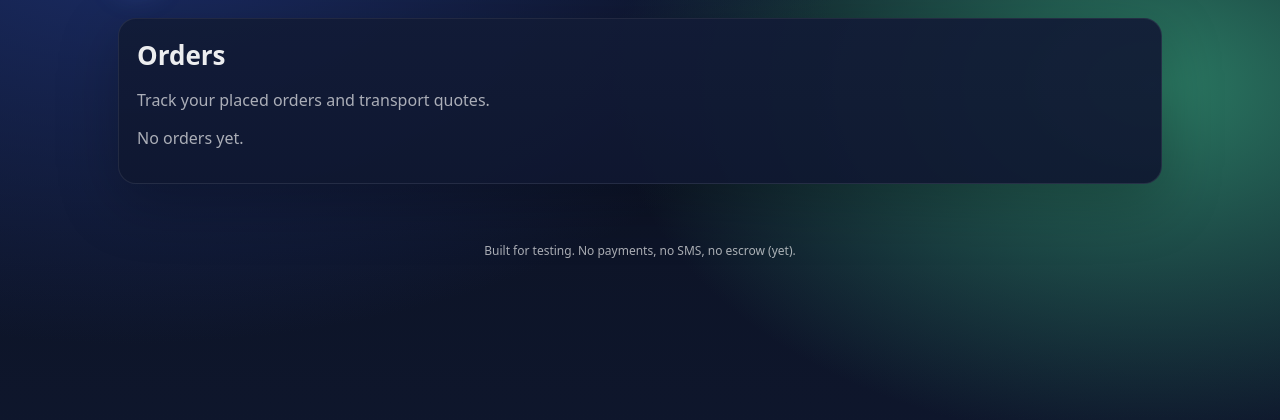
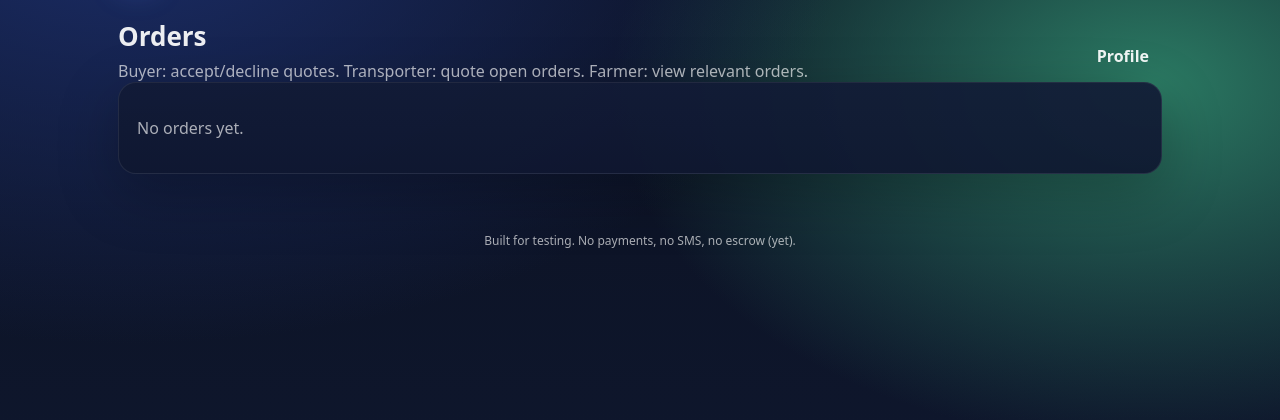
Before and after one commit to tonyorjime-cloud/agromath-mvp, a Flask app: page /orders in a window 1280 px wide. Shown: the part 76-496 px from the top of the page. Run offline with Flask 3, Linux system fonts and the light colour scheme; the visitor is signed in with stand-in values (Sample User, id 1); data comes from the database, SQL or seed files in the repository.

Commit message:
Fix orders page iteration bug (pack.items error)

```diff
--- a/templates/orders.html
+++ b/templates/orders.html
@@ -1,77 +1,108 @@
 {% extends "base.html" %}
 {% block content %}
 
+<div class="row space">
+  <div>
+    <h2>Orders</h2>
+    <div class="muted">Buyer: accept/decline quotes. Transporter: quote open orders. Farmer: view relevant orders.</div>
+  </div>
+  <div class="pillrow">
+    {% if user.role == 'buyer' %}
+      <a class="btn btn-ghost" href="/buyer">Products</a>
+      <a class="btn btn-ghost" href="/checkout">Checkout</a>
+    {% elif user.role == 'farmer' %}
+      <a class="btn btn-ghost" href="/farmer">Dashboard</a>
+    {% elif user.role == 'transporter' %}
+      <a class="btn btn-ghost" href="/transport">Dashboard</a>
+    {% endif %}
+    <a class="btn btn-light" href="/profile">Profile</a>
+  </div>
+</div>
+
 <div class="card">
-  <h2>Orders</h2>
-  <p class="muted">Track your placed orders and transport quotes.</p>
-
   {% if orders %}
     <div class="orders">
       {% for pack in orders %}
+
+        {# --- Normalize pack for both dict packs and object packs --- #}
+        {% if pack is mapping %}
+          {% set o = pack.get('order') %}
+          {% set items_list = pack.get('items', pack.get('order_items', [])) %}
+          {% set quotes_list = pack.get('quotes', []) %}
+        {% else %}
+          {% set o = pack.order %}
+          {# IMPORTANT: never use pack.items here (it conflicts with dict.items) #}
+          {% set items_list = pack.order_items if pack.order_items is defined else (pack.items_list if pack.items_list is defined else []) %}
+          {% set quotes_list = pack.quotes if pack.quotes is defined else [] %}
+        {% endif %}
+
         <div class="order-card">
           <div class="row">
             <div>
-              <div class="strong">Order {{ pack["order_id"] }}</div>
-              <div class="muted small">
-                {{ pack["origin"] }} → {{ pack["dest"] }}
-                {% if pack.get("eta_hours") %} · ETA {{ pack["eta_hours"] }} hrs{% endif %}
-                · {{ pack["created_at"] }}
+              <div class="strong">{{ o.id }}</div>
+              <div class="muted small">{{ o.origin }} → {{ o.dest }} · {{ o.created_at }}</div>
             </div>
-            </div>
-            <div class="status">{{ pack["status"] }}</div>
-          </div>
-
-          <div class="summary">
-            <div class="sumrow"><span>Items total</span><b>{{ money(pack["items_total"]) }}</b></div>
-            <div class="sumrow"><span>Transport</span><b>{{ money(pack["transport"]) }}</b></div>
-            <div class="sumrow"><span>Grand total</span><b>{{ money(pack["grand_total"]) }}</b></div>
+            <div class="status">{{ o.status }}</div>
           </div>
 
           <div class="spacer"></div>
 
           <div class="muted small strong">Items</div>
-          <div class="items">
-            {% for it in pack["items"] %}
-              <div class="itemrow">
-                <span>{{ it["name"] }} × {{ it["qty"] }}</span>
-                <b>{{ money(it["subtotal"]) }}</b>
-              </div>
+          <ul class="list">
+            {% if items_list %}
+              {% for it in items_list %}
+                <li>{{ it.product_name }} ({{ it.qty }} {{ it.product_unit }}) — {{ it.farmer_name }}</li>
               {% endfor %}
+            {% else %}
+              <li class="muted">No items found.</li>
+            {% endif %}
+          </ul>
+
+          <div class="spacer"></div>
+
+          <div class="muted small strong">Transport quotes</div>
+
+          {% if quotes_list %}
+            <div class="table">
+              <div class="thead">
+                <div>Transporter</div><div>Price</div><div>ETA</div><div>Status</div>
+                {% if user.role == 'buyer' and o.status == 'NEEDS_QUOTES' %}<div>Action</div>{% endif %}
               </div>
 
-          {% if pack.get("quotes") %}
-            <div class="spacer"></div>
-            <div class="muted small strong">Transport Quotes</div>
+              {% for q in quotes_list %}
+                <div class="trow">
+                  <div>{{ q.transporter_name or q.transporter_phone }}</div>
+                  <div><b>{{ money(q.price) }}</b></div>
+                  <div class="muted">{{ q.eta_hours }} hrs</div>
+                  <div class="muted small">{{ q.status }}</div>
 
-            <div class="quotes">
-              {% for q in pack["quotes"] %}
-                <div class="quote-row">
+                  {% if user.role == 'buyer' and o.status == 'NEEDS_QUOTES' %}
                     <div>
-                    <div class="strong">{{ q["transporter_phone"] }}</div>
-                    <div class="muted small">Quoted: {{ money(q["amount"]) }} · {{ q["created_at"] }}</div>
-                  </div>
-
-                  {% if pack["status"] in ["AWAITING_QUOTES", "QUOTED"] %}
+                      {% if q.status == 'SUBMITTED' %}
                         <form method="post" action="/quote/accept" class="inline">
-                      <input type="hidden" name="order_id" value="{{ pack['order_id'] }}">
-                      <input type="hidden" name="quote_id" value="{{ q['id'] }}">
+                          <input type="hidden" name="order_id" value="{{ o.id }}">
+                          <input type="hidden" name="quote_id" value="{{ q.id }}">
                           <button class="btn btn-primary" type="submit">Accept</button>
                         </form>
 
                         <form method="post" action="/quote/decline" class="inline">
-                      <input type="hidden" name="order_id" value="{{ pack['order_id'] }}">
-                      <input type="hidden" name="quote_id" value="{{ q['id'] }}">
-                      <button class="btn btn-dark" type="submit">Decline</button>
+                          <input type="hidden" name="order_id" value="{{ o.id }}">
+                          <input type="hidden" name="quote_id" value="{{ q.id }}">
+                          <button class="btn btn-light" type="submit">Decline</button>
                         </form>
                       {% else %}
-                    <div class="muted small">Locked ({{ pack["status"] }})</div>
+                        <span class="muted small">—</span>
+                      {% endif %}
+                    </div>
                   {% endif %}
                 </div>
               {% endfor %}
             </div>
+          {% else %}
+            <p class="muted">No quotes yet.</p>
           {% endif %}
+        </div>
 
-        </div>
       {% endfor %}
     </div>
   {% else %}
```
Lines whose indentation alone changed are shown as unchanged.
